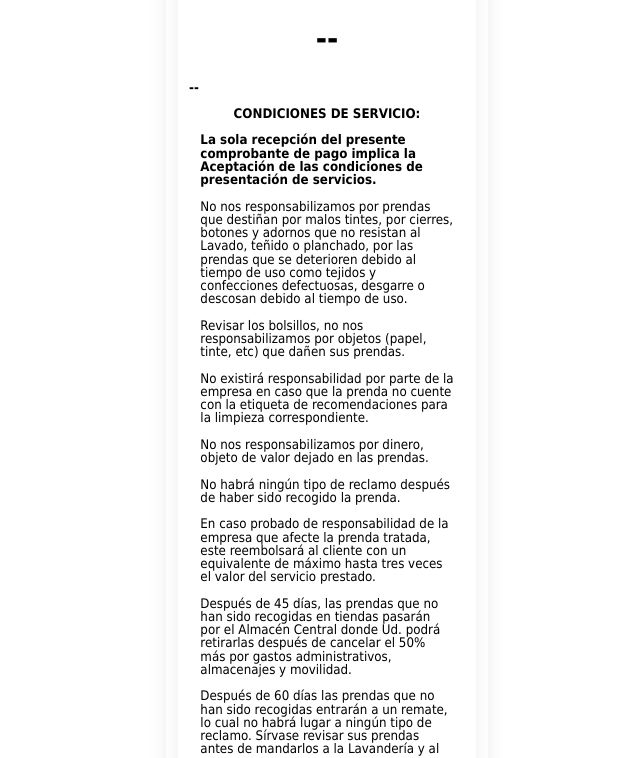
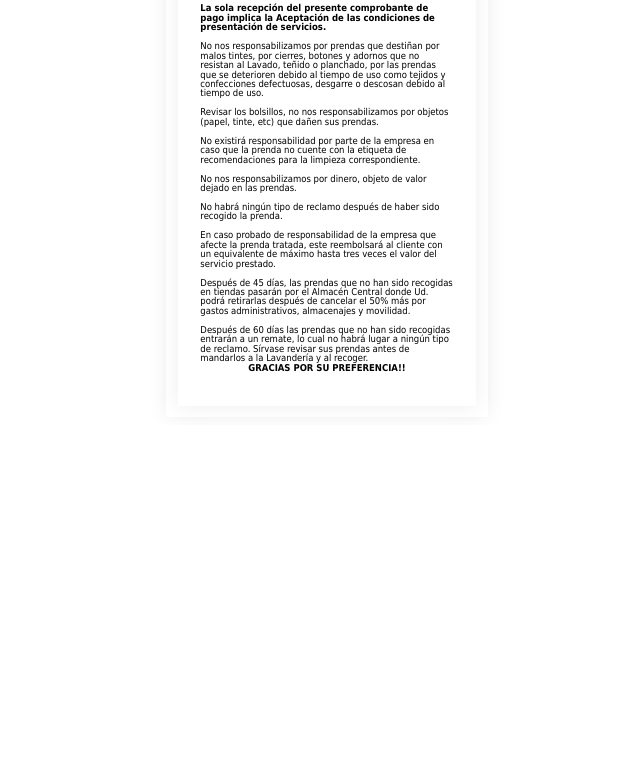
Before and after one commit to TickeVirtual/MarumClean, a plain HTML site: page index.html in a window 1280 px wide. Shown: the part 708-1466 px from the top of the page, without its empty margins (313-953 px from the left). After the commit the page ends 1133 px from the top, so only its background shows below. Drawn offline with Linux system fonts and the light colour scheme.

Commit message:
Update index.html

```diff
--- a/index.html
+++ b/index.html
@@ -16,7 +16,7 @@
       }
       * {
         font-family: tahoma, Helvetica, sans-serif; /* tipo de letra de todo el ticket; */
-        font-size: 3.5mm !important;
+        font-size: 2.5mm !important;
         line-height: 1 !important;
       }
 
```
